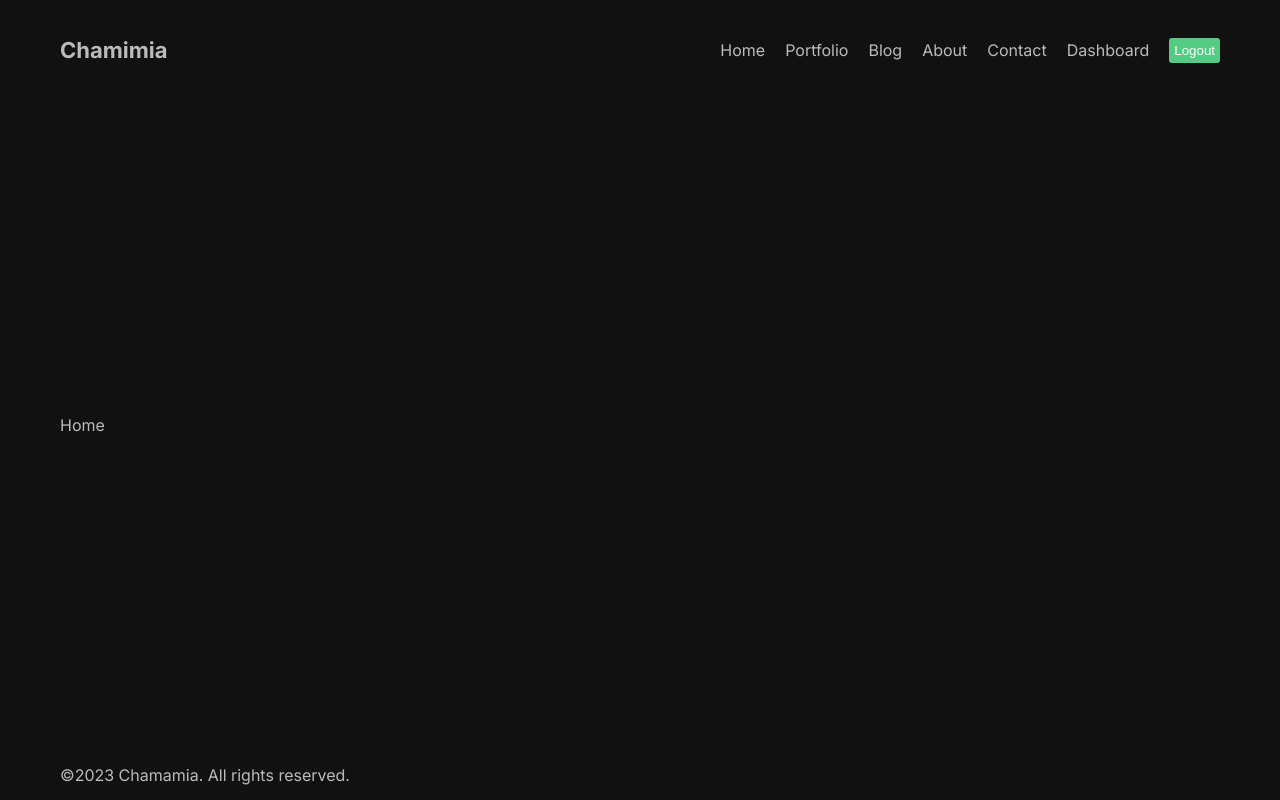
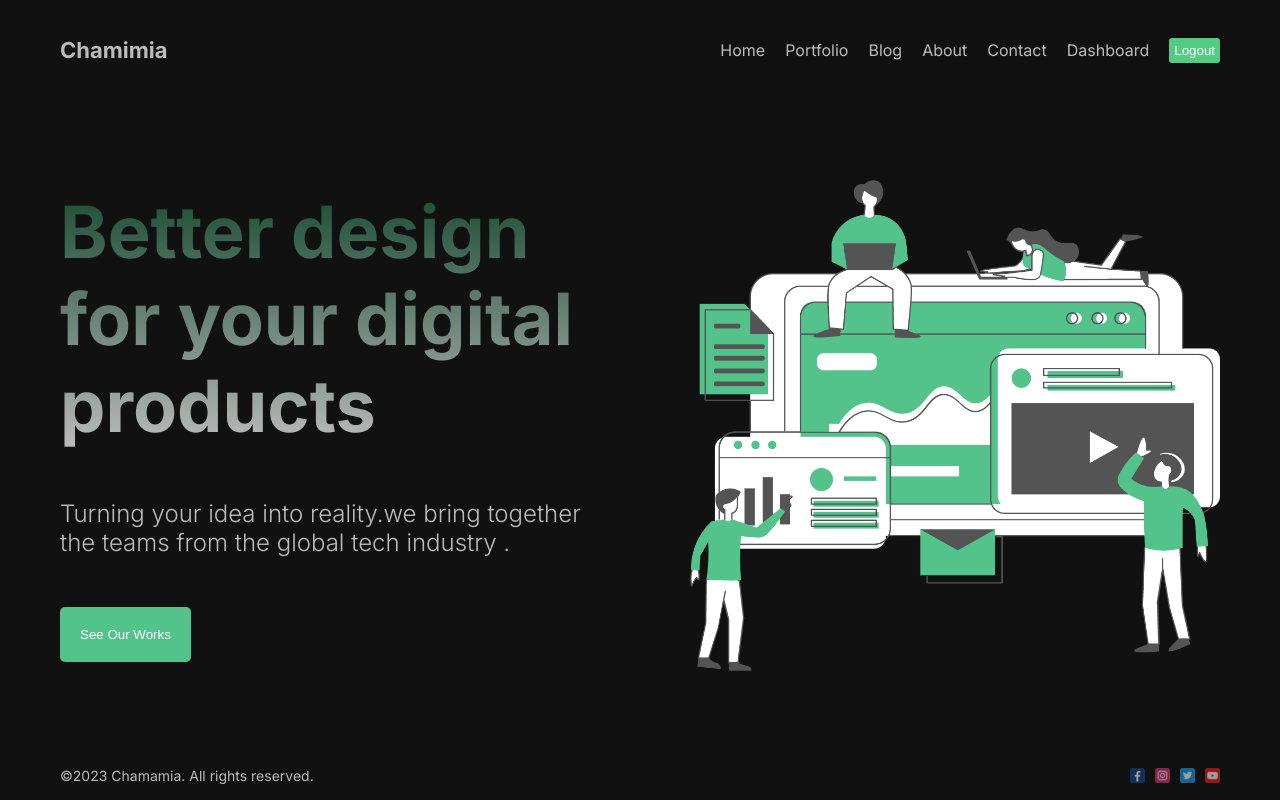
Before and after one commit to Chamika1016/FullStack, a Next.js app: page / in a window 1280 px wide. Built offline with nearby package versions, Linux system fonts and the light colour scheme.

Commit message:
add home page

```diff
--- a/src/app/page.jsx
+++ b/src/app/page.jsx
@@ -1,6 +1,25 @@
 import Image from "next/image";
 import styles from "./page.module.css";
 
+import Hero from "../../public/hero.png";
+
 export default function Home() {
-  return <div>Home</div>;
+  return (
+    <div className={styles.container}>
+      <div className={styles.item}>
+        <h1 className={styles.title}>
+          Better design for your digital products
+        </h1>
+        <p className={styles.desc}>
+          Turning your idea into reality.we bring together the teams from the
+          global tech industry .
+        </p>
+        <button className={styles.button}>See Our Works</button>
+      </div>
+
+      <div className={styles.item}>
+        <Image src={Hero} alt="" className={styles.img} />
+      </div>
+    </div>
+  );
 }
--- a/src/app/page.module.css
+++ b/src/app/page.module.css
@@ -1,230 +1,36 @@
-.main {
+.container {
+  display: flex;
+  align-items: center;
+  gap: 100px;
+}
+.item {
+  flex: 1;
   display: flex;
   flex-direction: column;
-  justify-content: space-between;
-  align-items: center;
-  padding: 6rem;
-  min-height: 100vh;
+  gap: 50px;
+}
+.title {
+  font-size: 72px;
+  background: linear-gradient(to bottom, #194c33, #bbb);
+  -webkit-background-clip: text;
+  -webkit-text-fill-color: transparent;
+}
+.img {
+  width: 100%;
+  height: 500px;
+  object-fit: cover;
 }
 
-.description {
-  display: inherit;
-  justify-content: inherit;
-  align-items: inherit;
-  font-size: 0.85rem;
-  max-width: var(--max-width);
-  width: 100%;
-  z-index: 2;
-  font-family: var(--font-mono);
+.desc {
+  font-size: 24px;
+  font-weight: 300;
 }
-
-.description a {
-  display: flex;
-  justify-content: center;
-  align-items: center;
-  gap: 0.5rem;
+.button {
+  padding: 20px;
+  cursor: pointer;
+  background-color: #53c28b;
+  border: none;
+  border-radius: 5px;
+  width: max-content;
+  color: white;
 }
-
-.description p {
-  position: relative;
-  margin: 0;
-  padding: 1rem;
-  background-color: rgba(var(--callout-rgb), 0.5);
-  border: 1px solid rgba(var(--callout-border-rgb), 0.3);
-  border-radius: var(--border-radius);
-}
-
-.code {
-  font-weight: 700;
-  font-family: var(--font-mono);
-}
-
-.grid {
-  display: grid;
-  grid-template-columns: repeat(4, minmax(25%, auto));
-  max-width: 100%;
-  width: var(--max-width);
-}
-
-.card {
-  padding: 1rem 1.2rem;
-  border-radius: var(--border-radius);
-  background: rgba(var(--card-rgb), 0);
-  border: 1px solid rgba(var(--card-border-rgb), 0);
-  transition: background 200ms, border 200ms;
-}
-
-.card span {
-  display: inline-block;
-  transition: transform 200ms;
-}
-
-.card h2 {
-  font-weight: 600;
-  margin-bottom: 0.7rem;
-}
-
-.card p {
-  margin: 0;
-  opacity: 0.6;
-  font-size: 0.9rem;
-  line-height: 1.5;
-  max-width: 30ch;
-  text-wrap: balance;
-}
-
-.center {
-  display: flex;
-  justify-content: center;
-  align-items: center;
-  position: relative;
-  padding: 4rem 0;
-}
-
-.center::before {
-  background: var(--secondary-glow);
-  border-radius: 50%;
-  width: 480px;
-  height: 360px;
-  margin-left: -400px;
-}
-
-.center::after {
-  background: var(--primary-glow);
-  width: 240px;
-  height: 180px;
-  z-index: -1;
-}
-
-.center::before,
-.center::after {
-  content: "";
-  left: 50%;
-  position: absolute;
-  filter: blur(45px);
-  transform: translateZ(0);
-}
-
-.logo {
-  position: relative;
-}
-/* Enable hover only on non-touch devices */
-@media (hover: hover) and (pointer: fine) {
-  .card:hover {
-    background: rgba(var(--card-rgb), 0.1);
-    border: 1px solid rgba(var(--card-border-rgb), 0.15);
-  }
-
-  .card:hover span {
-    transform: translateX(4px);
-  }
-}
-
-@media (prefers-reduced-motion) {
-  .card:hover span {
-    transform: none;
-  }
-}
-
-/* Mobile */
-@media (max-width: 700px) {
-  .content {
-    padding: 4rem;
-  }
-
-  .grid {
-    grid-template-columns: 1fr;
-    margin-bottom: 120px;
-    max-width: 320px;
-    text-align: center;
-  }
-
-  .card {
-    padding: 1rem 2.5rem;
-  }
-
-  .card h2 {
-    margin-bottom: 0.5rem;
-  }
-
-  .center {
-    padding: 8rem 0 6rem;
-  }
-
-  .center::before {
-    transform: none;
-    height: 300px;
-  }
-
-  .description {
-    font-size: 0.8rem;
-  }
-
-  .description a {
-    padding: 1rem;
-  }
-
-  .description p,
-  .description div {
-    display: flex;
-    justify-content: center;
-    position: fixed;
-    width: 100%;
-  }
-
-  .description p {
-    align-items: center;
-    inset: 0 0 auto;
-    padding: 2rem 1rem 1.4rem;
-    border-radius: 0;
-    border: none;
-    border-bottom: 1px solid rgba(var(--callout-border-rgb), 0.25);
-    background: linear-gradient(
-      to bottom,
-      rgba(var(--background-start-rgb), 1),
-      rgba(var(--callout-rgb), 0.5)
-    );
-    background-clip: padding-box;
-    backdrop-filter: blur(24px);
-  }
-
-  .description div {
-    align-items: flex-end;
-    pointer-events: none;
-    inset: auto 0 0;
-    padding: 2rem;
-    height: 200px;
-    background: linear-gradient(
-      to bottom,
-      transparent 0%,
-      rgb(var(--background-end-rgb)) 40%
-    );
-    z-index: 1;
-  }
-}
-
-/* Tablet and Smaller Desktop */
-@media (min-width: 701px) and (max-width: 1120px) {
-  .grid {
-    grid-template-columns: repeat(2, 50%);
-  }
-}
-
-@media (prefers-color-scheme: dark) {
-  .vercelLogo {
-    filter: invert(1);
-  }
-
-  .logo {
-    filter: invert(1) drop-shadow(0 0 0.3rem #ffffff70);
-  }
-}
-
-@keyframes rotate {
-  from {
-    transform: rotate(360deg);
-  }
-  to {
-    transform: rotate(0deg);
-  }
-}
--- a/src/components/Footer/Footer.jsx
+++ b/src/components/Footer/Footer.jsx
@@ -1,10 +1,41 @@
 import React from "react";
 import styles from "./Footer.module.css";
+import Image from "next/image";
+
 const Footer = () => {
   return (
     <div className={styles.container}>
       <div>©2023 Chamamia. All rights reserved.</div>
-      <div></div>
+      <div className={styles.social}>
+        <Image
+          src="/1.png"
+          width={15}
+          height={15}
+          alt="chamamia facebook"
+          className={styles.icon}
+        />
+        <Image
+          src="/2.png"
+          width={15}
+          height={15}
+          alt="chamamia"
+          className={styles.icon}
+        />
+        <Image
+          src="/3.png"
+          width={15}
+          height={15}
+          alt="chamamia"
+          className={styles.icon}
+        />
+        <Image
+          src="/4.png"
+          width={15}
+          height={15}
+          alt="chamamia"
+          className={styles.icon}
+        />
+      </div>
     </div>
   );
 };
--- a/src/components/Footer/Footer.module.css
+++ b/src/components/Footer/Footer.module.css
@@ -3,4 +3,14 @@
   display: flex;
   align-items: center;
   justify-content: space-between;
+  font-size: 14px;
 }
+.social {
+  display: flex;
+  align-items: center;
+  gap: 10px;
+}
+.icon {
+  opacity: 0.6;
+  cursor: pointer;
+}
```
